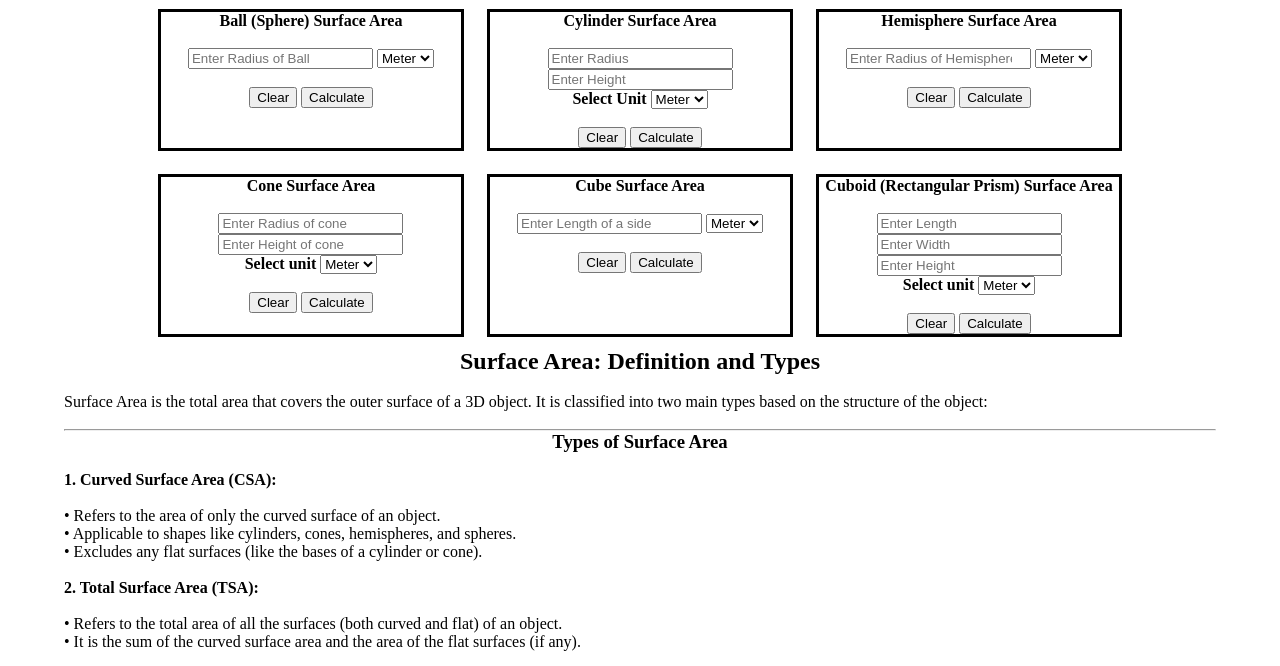
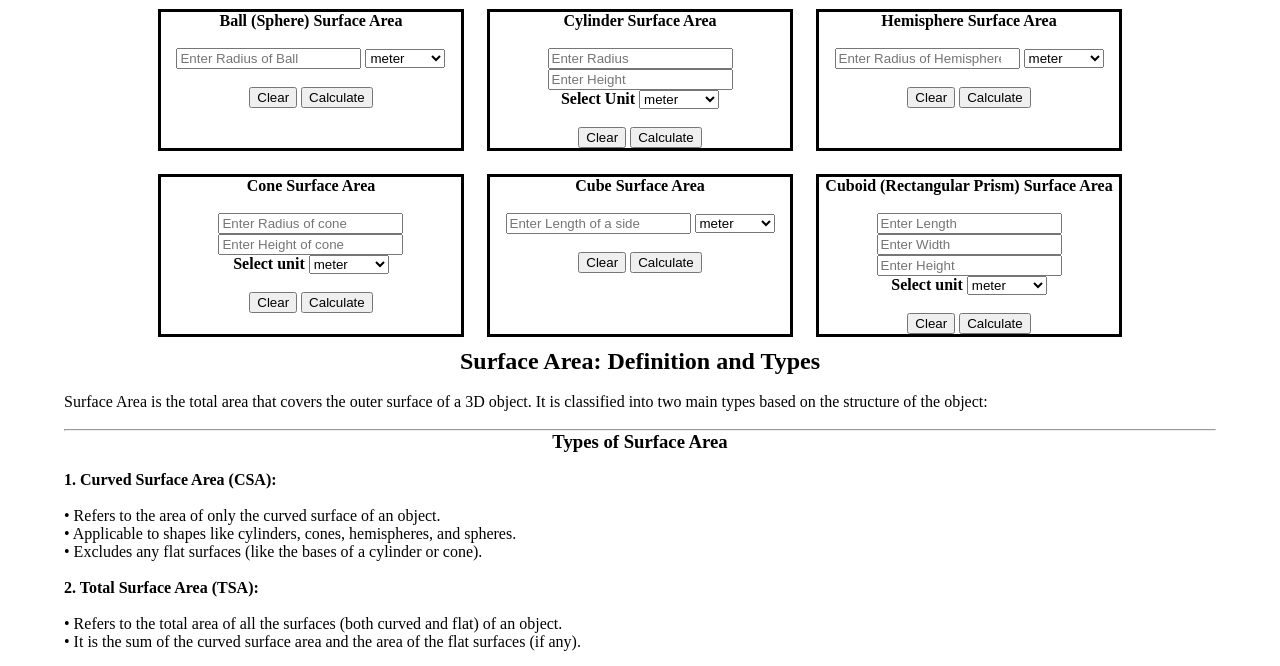
Before and after one commit to Mycalculatorspace/calculator, a plain HTML site: page surfacearea.html in a window 1280 px wide. Shown: the part 74-740 px from the top of the page. Drawn offline with Linux system fonts and the light colour scheme.

Commit message:
add unit in surface area

```diff
--- a/surfacearea.html
+++ b/surfacearea.html
@@ -38,9 +38,14 @@
                         <label for="ball"><strong>Ball (Sphere) Surface Area</strong></label><br><br>
                         <input type="number" class="ball" id="ball" placeholder="Enter Radius of Ball">
                         <select name="unit_ball" id="unit_select_for_ball">
-                            <option value="meter" id="meter_ball" selected>Meter</option>
-                            <option value="inch" id="inch_ball">Inch</option>
-                            <option value="cm" id="cm_ball">CM</option>
+                            <option value="m" id="meter" selected>meter</option>
+                            <option value="m" id="millimeter">millimeter</option>
+                            <option value="km" id="kilometer">kilometer </option>
+                            <option value="cm" id="cm">cm</option>
+                            <option value="in" id="inch">inch</option>
+                            <option value="ft" id="foot">foot</option>
+                            <option value="yd" id="yard">yard</option>
+                            <option value="mi" id="mile">mile</option>
                         </select><br><br>
                         <input type="reset" value="Clear">
                         <input type="button" value="Calculate" onclick="surfaceball()">
@@ -52,9 +57,14 @@
                         <input type="number" class="cylinder_h_value" id="cylinder_h_value" placeholder="Enter Height"><br>
                         <strong>Select Unit</strong>
                         <select name="unit_cylinder" id="unit_select_for_cylinder">
-                            <option value="meter" id="meter_cylinder" selected>Meter</option>
-                            <option value="inch" id="inch_cylinder">Inch</option>
-                            <option value="cm" id="cm_cylinder">CM</option>
+                            <option value="m" id="meter_cylinder" selected>meter</option>
+                            <option value="m" id="millimeter_cylinder">millimeter</option>
+                            <option value="km" id="kilometer_cylinder">kilometer </option>
+                            <option value="cm" id="cm_cylinder">cm</option>
+                            <option value="in" id="inch_cylinder">inch</option>
+                            <option value="ft" id="foot_cylinder">foot</option>
+                            <option value="yd" id="yard_cylinder">yard</option>
+                            <option value="mi" id="mile_cylinder">mile</option>
                         </select><br><br>
                         <input type="reset" value="Clear">
                         <input type="button" value="Calculate" onclick="surfacecylinder()">
@@ -64,9 +74,14 @@
                         <label for="hamisphere_area"><strong>Hemisphere Surface Area</strong></label><br><br>
                         <input type="number" class="hemi_r" id="hemi_r" placeholder="Enter Radius of Hemisphere">
                         <select name="unit_hemisphere" id="unit_select_hemisphere">
-                            <option value="meter" id="meter_hemisphere">Meter</option>
-                            <option value="inch" id="inch_hemisphere">Inch</option>
+                            <option value="m" id="meter_hemisphere" selected>meter</option>
+                            <option value="m" id="millimeter_hemisphere">millimeter</option>
+                            <option value="km" id="kilometer_hemisphere">kilometer </option>
                             <option value="cm" id="cm_hemisphere">cm</option>
+                            <option value="in" id="inch_hemisphere">inch</option>
+                            <option value="ft" id="foot_hemisphere">foot</option>
+                            <option value="yd" id="yard_hemisphere">yard</option>
+                            <option value="mi" id="mile_hemisphere">mile</option>
                         </select><br><br>
                         <input type="reset" value="Clear">
                         <input type="button" value="Calculate" onclick="surfacehemisphere()">
@@ -78,9 +93,14 @@
                         <input type="number" class="cone_h" id="cone_h" placeholder="Enter Height of cone"><br>
                         <strong>Select unit</strong>
                         <select name="unit_cone" id="unit_select_cone">
-                            <option value="meter" id="meter_cone">Meter</option>
-                            <option value="inch" id="inch_cone">Inch</option>
+                            <option value="m" id="meter_cone" selected>meter</option>
+                            <option value="m" id="millimeter_cone">millimeter</option>
+                            <option value="km" id="kilometer_cone">kilometer </option>
                             <option value="cm" id="cm_cone">cm</option>
+                            <option value="in" id="inch_cone">inch</option>
+                            <option value="ft" id="foot_cone">foot</option>
+                            <option value="yd" id="yard_cone">yard</option>
+                            <option value="mi" id="mile_cone">mile</option>
                         </select>
                         <br><br>
                         <input type="reset" value="Clear">
@@ -91,9 +111,14 @@
                         <label for="cube"><strong>Cube Surface Area</strong></label><br><br>
                         <input type="number" class="cube_a" id="cube_a" placeholder="Enter Length of a side">
                         <select name="unit_cube" id="unit_select_for_cube">
-                            <option value="meter" id="meter_cube" selected>Meter</option>
-                            <option value="inch" id="inch_cube">Inch</option>
-                            <option value="cm" id="cm_cube">CM</option>
+                            <option value="m" id="meter_cube" selected>meter</option>
+                            <option value="m" id="millimeter_cube">millimeter</option>
+                            <option value="km" id="kilometer_cube">kilometer </option>
+                            <option value="cm" id="cm_cube">cm</option>
+                            <option value="in" id="inch_cube">inch</option>
+                            <option value="ft" id="foot_cube">foot</option>
+                            <option value="yd" id="yard_cube">yard</option>
+                            <option value="mi" id="mile_cube">mile</option>
                         </select><br><br>
                         <input type="reset" value="Clear">
                         <input type="button" value="Calculate" onclick="surfacecube()">
@@ -106,9 +131,14 @@
                         <input type="number" class="cuboid_h" id="cuboid_h" placeholder="Enter Height"><br>
                         <strong>Select unit</strong>
                         <select name="unit_cuboid" id="unit_select_cuboid">
-                            <option value="meter" id="meter_cuboid">Meter</option>
-                            <option value="inch" id="inch_cuboid">Inch</option>
+                            <option value="m" id="meter_cuboid" selected>meter</option>
+                            <option value="m" id="millimeter_cuboid">millimeter</option>
+                            <option value="km" id="kilometer_cuboid">kilometer </option>
                             <option value="cm" id="cm_cuboid">cm</option>
+                            <option value="in" id="inch_cuboid">inch</option>
+                            <option value="ft" id="foot_cuboid">foot</option>
+                            <option value="yd" id="yard_cuboid">yard</option>
+                            <option value="mi" id="mile_cuboid">mile</option>
                         </select>
                         <br><br>
                         <input type="reset" value="Clear">
```
